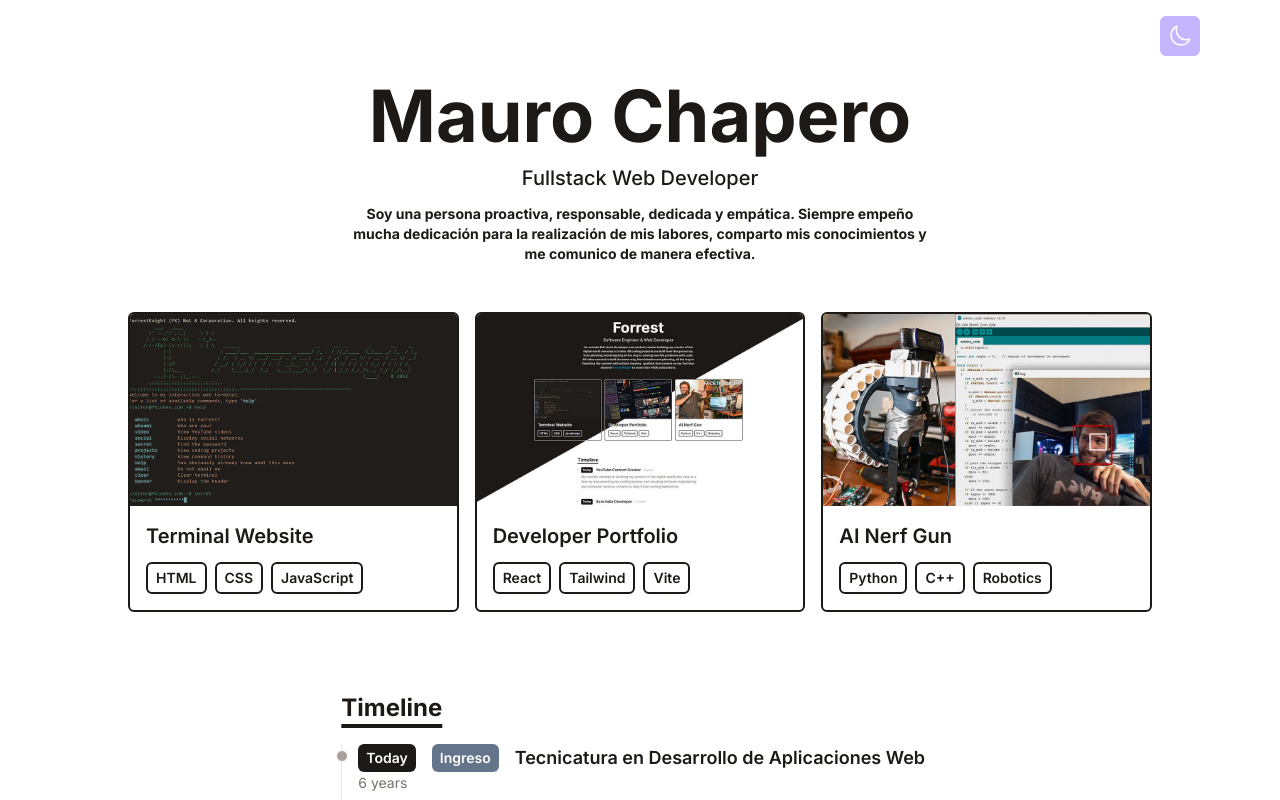
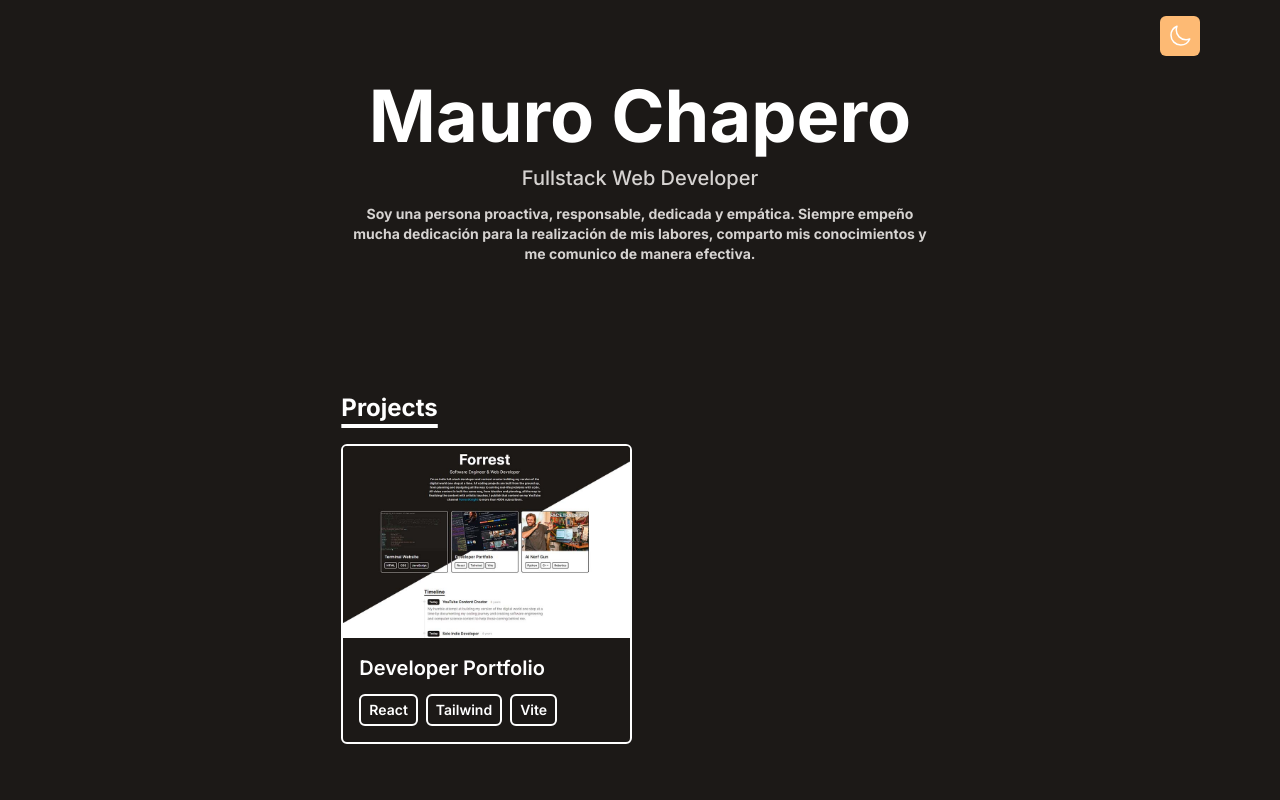
Before and after one commit to MauroChapero/personal-portfolio, a React (Vite) app: page / in a window 1280 px wide. Shown: the top 800 px of the page. Built offline with nearby package versions, Linux system fonts and the light colour scheme.

Commit message:
fix darkmode

```diff
--- a/src/App.jsx
+++ b/src/App.jsx
@@ -17,11 +17,11 @@
   }, []);
 
   const handleThemeSwitch = () => {
-    setTheme(theme === 'dark' ? 'light' : 'dark')
+    setTheme(theme === 'light' ? 'dark' : 'light')
   }
 
   useEffect(() => {
-    if (theme === 'dark') {
+    if (theme === 'light') {
       document.documentElement.classList.add('dark');
     } else {
       document.documentElement.classList.remove('dark');
@@ -66,7 +66,7 @@
       <button type="button" onClick={handleThemeSwitch} className="fixed p-2 z-10 right-20 top-4 bg-violet-300 dark:bg-orange-300 text-lg p-1 rounded-md">
         {theme === 'dark' ? sun : moon}
       </button>
-      <div className="bg-white dark:bg-stone-900 text-stone-900 dark:text-stone-300 min-h-screen font-inter">
+      <div className="bg-stone-200 dark:bg-stone-900 text-stone-900 dark:text-stone-300 min-h-screen font-inter">
         <div className="max-w-5xl w-11/12 mx-auto">
           <Intro />
           <Portfolio />
--- a/src/components/Portfolio.jsx
+++ b/src/components/Portfolio.jsx
@@ -1,11 +1,15 @@
 import React from "react";
 import portfolio from "./data/portfolio";
 import PortfolioItem from "./PortfolioItem";
+import Title from "./Title";
 
 function Portfolio() {
   return (
+    <div className="flex flex-col md:flex-row justify-center my-20">
+      <div className="w-full md:w-7/12">
+        <Title>Projects</Title>
         <div className="flex flex-col md:flex-row items-center justify-center">
-            <div className="grid grid-cols-1 md:grid-cols-2 lg:grid-cols-3 gap-4">
+          <div className="grid grid-cols-1 md:grid-cols-2 lg:grid-cols-2 gap-4">
             {portfolio.map((project) => (
               <PortfolioItem
                 imgUrl={project.imgUrl}
@@ -16,7 +20,9 @@
             ))}
           </div>
         </div>
-    )
+      </div>
+    </div>
+  );
 }
 
 export default Portfolio;
--- a/src/components/data/portfolio.js
+++ b/src/components/data/portfolio.js
@@ -1,20 +1,20 @@
 export default [
-    {
-        title: 'Terminal Website',
-        imgUrl: '/assets/terminal-website.jpg',
-        stack: ['HTML', 'CSS', 'JavaScript'],
-        link: 'https://fkcodes.com',
-    },
+     /*{
+         title: 'Terminal Website',
+         imgUrl: '/assets/terminal-website.jpg',
+         stack: ['HTML', 'CSS', 'JavaScript'],
+         link: 'https://fkcodes.com',
+    },*/
     {
         title: 'Developer Portfolio',
         imgUrl: '/assets/dev-portfolio.jpg',
         stack: ['React', 'Tailwind', 'Vite'],
         link: 'https://thehackershideout.com',
     },
-    {
-        title: 'AI Nerf Gun',
-        imgUrl: '/assets/ai-nerf-gun.jpg',
-        stack: ['Python', 'C++', 'Robotics'],
-        link: 'https://youtu.be/A8eegxL82PI',
-    },
+    // {
+    //     title: 'AI Nerf Gun',
+    //     imgUrl: '/assets/ai-nerf-gun.jpg',
+    //     stack: ['Python', 'C++', 'Robotics'],
+    //     link: 'https://youtu.be/A8eegxL82PI',
+    // },
 ]
```
Lines whose indentation alone changed are shown as unchanged.
